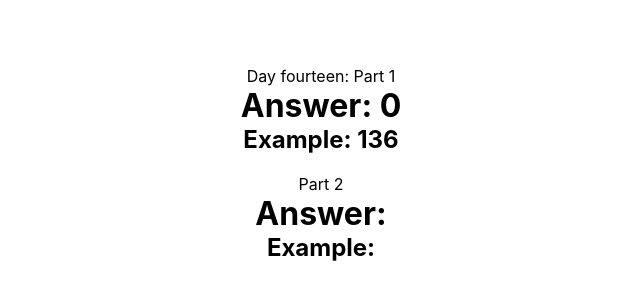
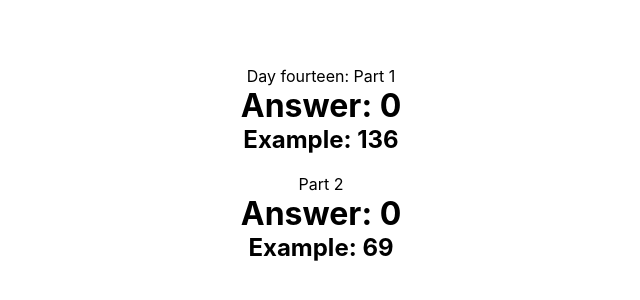
Before and after one commit to Sebastian-Rosenblad/aoc-2023, a React (Create React App) app: page / in a window 1280 px wide. Shown: the part 226-526 px from the top of the page, without its empty margins (319-959 px from the left). Built offline with nearby package versions, Linux system fonts and the light colour scheme.

Commit message:
Day 14 part 2

```diff
--- a/src/days/DayFourteen/DayFourteen.tsx
+++ b/src/days/DayFourteen/DayFourteen.tsx
@@ -9,14 +9,16 @@ interface CoordsM {
 function DayFourteen() {
   const data: Array<string> = dayFourteenData.split(/\r?\n/);
   const exampleData: Array<string> = dayFourteenExample.split(/\r?\n/);
+  let history: Array<string> = [];
 
   /**
    * Part 1: time 00:18:36 - rank 2977
-   * Part 2: time 00:00:00 - rank 0000
+   * Part 2: time 01:25:07 - rank 3564
    */
 
   function calculate(a: Array<string>, partOne: boolean): string {
-    let rocks: Array<CoordsM> = [], beams: Array<CoordsM> = [], height: number = a.length;
+    const height: number = a.length, width: number = a[0].length;
+    let rocks: Array<CoordsM> = [], beams: Array<CoordsM> = [];
     for (let x = 0; x < a[0].length; x++) {
       for (let y = 0; y < a.length; y++) {
           if (a[y][x] === "O") rocks.push({ x: x, y: y });
@@ -24,19 +26,44 @@ function DayFourteen() {
       }
     }
     if (partOne)
-      return slide(rocks, beams).map(rock => height - rock.y).reduce((a, b) => a + b, 0).toString();
-    return "";
+      return slide(rocks, beams, { x: 0, y: -1 }, height, width).map(rock => height - rock.y).reduce((a, b) => a + b, 0).toString();
+    let cycles: number = 1000000000;
+    for (let i = 0; i < cycles; i++) {
+      rocks = cycle(rocks, beams, height, width);
+      let state: string = rocks.reduce((a, b) => a + "," + b.x + "," + b.y, "");
+      if (history.includes(state)) {
+        let loop: number = i - history.indexOf(state);
+        i += Math.floor((cycles - i) / loop) * loop;
+      }
+      else history.push(state);
+    }
+    return rocks.map(rock => height - rock.y).reduce((a, b) => a + b, 0).toString();
   }
-  function slide(rocks: Array<CoordsM>, beams: Array<CoordsM>): Array<CoordsM> {
+  function cycle(rocks: Array<CoordsM>, beams: Array<CoordsM>, height: number, width: number): Array<CoordsM> {
+    let newrocks: Array<CoordsM> = slide(rocks.sort((a, b) => a.x !== b.x ? a.x - b.x : a.y - b.y), beams, { x: 0, y: -1 }, height, width);
+    newrocks = slide(newrocks, beams, { x: -1, y: 0 }, height, width);
+    newrocks = slide(newrocks.sort((a, b) => a.x !== b.x ? b.x - a.x : b.y - a.y), beams, { x: 0, y: 1 }, height, width);
+    newrocks = slide(newrocks, beams, { x: 1, y: 0 }, height, width);
+    return newrocks;
+  }
+  function slide(rocks: Array<CoordsM>, beams: Array<CoordsM>, dir: CoordsM, height: number, width: number): Array<CoordsM> {
     let slid: Array<CoordsM> = [];
     rocks.forEach(rock => {
-      let above: Array<number> = [...slid.filter(r => isAbove(r, rock)), ...beams.filter(r => isAbove(r, rock))].map(r => r.y);
-      slid.push({ x: rock.x, y: above.length === 0 ? 0 : Math.max(...above) + 1 });
+      let blocking: Array<number> = [...slid.filter(r => isBlocking(r, rock, dir)), ...beams.filter(r => isBlocking(r, rock, dir))].map(r => dir.y !== 0 ? r.y : r.x);
+      let slideto: number = blocking.length === 0 ? (dir.x + dir.y < 0 ? 0 : (dir.x > 0 ? width - 1 : height - 1)) :
+        (dir.x + dir.y < 0 ? Math.max(...blocking) + 1 : Math.min(...blocking) - 1);
+      if (dir.y !== 0)
+        slid.push({ x: rock.x, y: slideto });
+      else
+        slid.push({ x: slideto, y: rock.y });
     });
     return slid;
   }
-  function isAbove(a: CoordsM, b: CoordsM): boolean {
-    return a.x === b.x && a.y < b.y;
+  function isBlocking(a: CoordsM, b: CoordsM, dir: CoordsM): boolean {
+    if (dir.y === -1) return a.x === b.x && a.y < b.y;
+    if (dir.y === 1) return a.x === b.x && a.y > b.y;
+    if (dir.x === -1) return a.x < b.x && a.y === b.y;
+    return a.x > b.x && a.y === b.y;
   }
 
   return (
```
